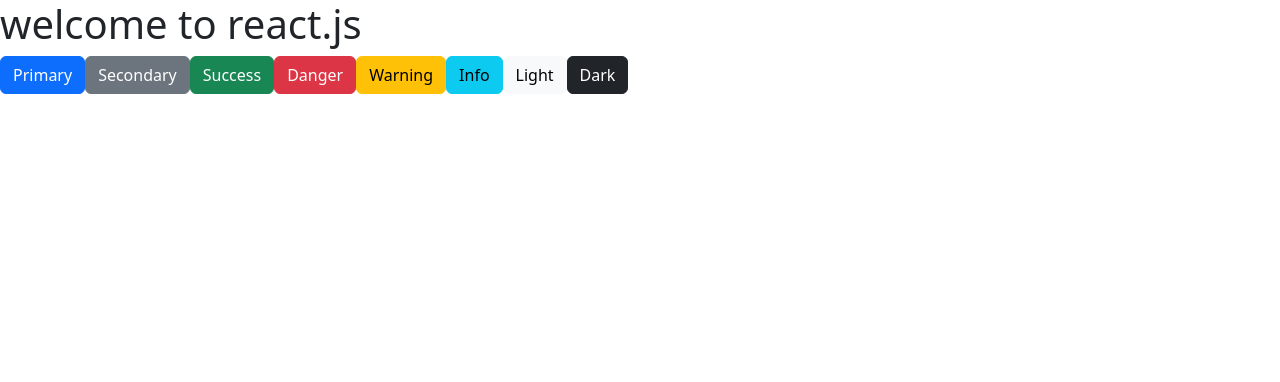
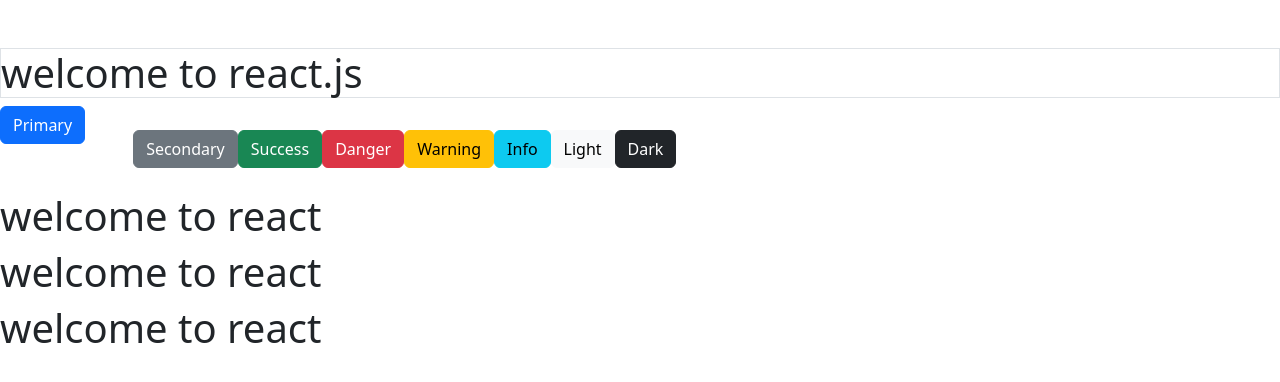
Before and after one commit to shashipandey100192/reactproject11, a React (Create React App) app: page / in a window 1280 px wide. Shown: the top 382 px of the page. Built offline with nearby package versions, Linux system fonts and the light colour scheme.

Commit message:
install boostrap and return

```diff
--- a/public/index.html
+++ b/public/index.html
@@ -25,6 +25,7 @@
       Learn how to configure a non-root public URL by running `npm run build`.
     -->
     <title>React App</title>
+
   </head>
   <body>
     <noscript>You need to enable JavaScript to run this app.</noscript>
--- a/src/App.js
+++ b/src/App.js
@@ -1,19 +1,19 @@
-import logo from './logo.svg';
+
 import './App.css';
 import 'bootstrap/dist/css/bootstrap.min.css';
 
 function App() {
   return (
     <div>
-    <h1>welcome to react.js</h1>
-    <button type="button" class="btn btn-primary">Primary</button>
-    <button type="button" class="btn btn-secondary">Secondary</button>
-<button type="button" class="btn btn-success">Success</button>
-<button type="button" class="btn btn-danger">Danger</button>
-<button type="button" class="btn btn-warning">Warning</button>
-<button type="button" class="btn btn-info">Info</button>
-<button type="button" class="btn btn-light">Light</button>
-<button type="button" class="btn btn-dark">Dark</button>
+    <h1 className="border mt-5">welcome to react.js</h1>
+    <button type="button" className="btn btn-primary mb-5">Primary</button>
+    <button type="button" className="btn btn-secondary ms-5">Secondary</button>
+<button type="button" className="btn btn-success m-s-5">Success</button>
+<button type="button" className="btn btn-danger ml-5">Danger</button>
+<button type="button" className="btn btn-warning">Warning</button>
+<button type="button" className="btn btn-info">Info</button>
+<button type="button" className="btn btn-light">Light</button>
+<button type="button" className="btn btn-dark">Dark</button>
     </div>
     )
 }
--- a/src/index.js
+++ b/src/index.js
@@ -3,11 +3,13 @@
 import './index.css';
 import App from './App';
 import reportWebVitals from './reportWebVitals';
+import Myhome from './pages/Home';
 
 const root = ReactDOM.createRoot(document.getElementById('root'));
 root.render(
   <React.StrictMode>
     <App />
+    <Myhome></Myhome>
   </React.StrictMode>
 );
 
--- /dev/null
+++ b/src/pages/Home.js
@@ -0,0 +1,39 @@
+import React, { Fragment } from "react";
+
+function Myhome()
+{
+    // return <h1>web</h1>
+
+    // return(
+    //     <h1>welcome to react</h1>
+    // )
+
+
+    // return(
+    //     <div>
+    //     <h1>welcome to react</h1>
+    //     <h1>welcome to react</h1>
+    //     <h1>welcome to react</h1>
+    //     </div>
+    // )
+
+    // return(
+    //     <>
+    //     <h1>welcome to react</h1>
+    //     <h1>welcome to react</h1>
+    //     <h1>welcome to react</h1>
+    //     </>
+    // )
+
+    return(
+        <Fragment>
+        <h1>welcome to react</h1>
+        <h1>welcome to react</h1>
+        <h1>welcome to react</h1>
+        </Fragment>
+    )
+
+
+}
+
+export default Myhome
```
